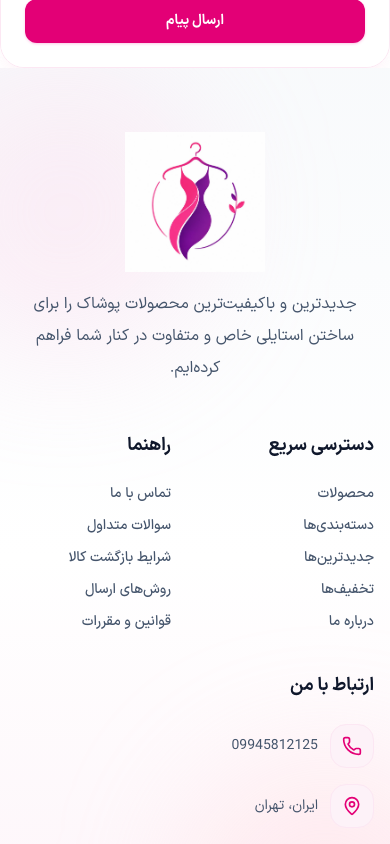
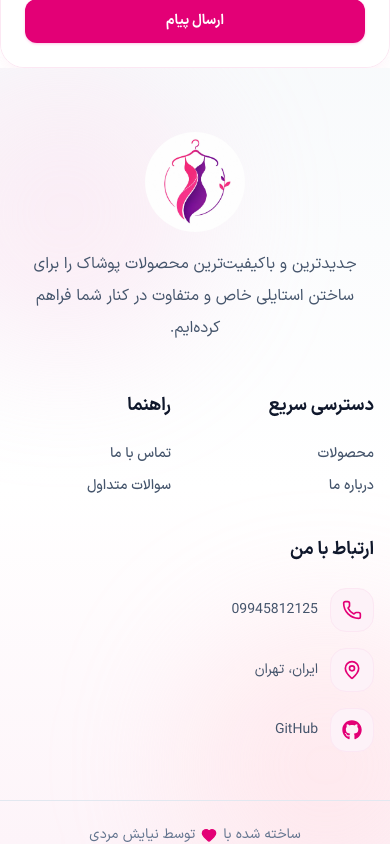
Before and after one commit to mardi-niyayesh/fashion-store, a Next.js app: page /Contact in a window 390 px wide. Shown: the part 1160-2004 px from the top of the page. Built offline with nearby package versions, Linux system fonts and the light colour scheme.

Commit message:
give link to item component footer

```diff
--- a/src/Components/layout/Footer/index.tsx
+++ b/src/Components/layout/Footer/index.tsx
@@ -1,8 +1,11 @@
 "use client";
 
 import Image from "next/image";
+import Link from "next/link";
 import Container from "@/Components/Container";
+
 import { Phone, MapPin, LucideIcon, Heart } from "lucide-react";
+
 import { FaGithub } from "react-icons/fa";
 import type { IconType } from "react-icons";
 
@@ -66,13 +69,15 @@ const Footer = () => {
             <Image
               src="/imgs/logo.jpg"
               alt="لوگوی فروشگاه"
-              width={190}
-              height={45}
-              sizes="(max-width: 768px) 140px, 190px"
+              width={150}
+              height={100}
+              sizes="(max-width: 768px) 100px, 190px"
               className="
-                h-auto
-                w-35
-                object-contain
+                h-25
+                w-25
+                rounded-full
+                object-cover
+                lg:h-47.5
                 lg:w-47.5
               "
             />
@@ -102,22 +107,28 @@ const Footer = () => {
           <FooterMenu
             title="دسترسی سریع"
             items={[
-              "محصولات",
-              "دسته‌بندی‌ها",
-              "جدیدترین‌ها",
-              "تخفیف‌ها",
-              "درباره ما",
+              {
+                title: "محصولات",
+                href: "/products",
+              },
+              {
+                title: "درباره ما",
+                href: "/about",
+              },
             ]}
           />
 
           <FooterMenu
             title="راهنما"
             items={[
-              "تماس با ما",
-              "سوالات متداول",
-              "شرایط بازگشت کالا",
-              "روش‌های ارسال",
-              "قوانین و مقررات",
+              {
+                title: "تماس با ما",
+                href: "/Contact",
+              },
+              {
+                title: "سوالات متداول",
+                href: "/question",
+              },
             ]}
           />
 
@@ -146,6 +157,7 @@ const Footer = () => {
               />
 
               <ContactItem icon={MapPin} text="ایران، تهران" />
+
               <ContactItem
                 icon={FaGithub}
                 text="GitHub"
@@ -176,17 +188,31 @@ const Footer = () => {
           <Heart
             size={16}
             strokeWidth={2}
-            className="fill-[#E30076] text-[#E30076]"
+            className="
+              fill-[#E30076]
+              text-[#E30076]
+            "
           />
 
-          <span>توسط نیایش</span>
+          <span>توسط نیایش مردی</span>
         </div>
       </div>
     </footer>
   );
 };
 
-function FooterMenu({ title, items }: { title: string; items: string[] }) {
+type FooterMenuItem = {
+  title: string;
+  href: string;
+};
+
+function FooterMenu({
+  title,
+  items,
+}: {
+  title: string;
+  items: FooterMenuItem[];
+}) {
   return (
     <div>
       <h3
@@ -211,17 +237,19 @@ function FooterMenu({ title, items }: { title: string; items: string[] }) {
         "
       >
         {items.map((item) => (
-          <li
-            key={item}
+          <li key={item.title}>
+            <Link
+              href={item.href}
               className="
-              cursor-pointer
+                inline-block
                 transition-all
                 duration-300
                 hover:translate-x-1
                 hover:text-[#E30076]
               "
             >
-            {item}
+              {item.title}
+            </Link>
           </li>
         ))}
       </ul>
@@ -260,7 +288,13 @@ function ContactItem({
           group-hover:bg-pink-100
         "
       >
-        <Icon className="h-5 w-5 text-[#E30076]" />
+        <Icon
+          className="
+            h-5
+            w-5
+            text-[#E30076]
+          "
+        />
       </div>
 
       <p
@@ -298,6 +332,18 @@ function ContactItem({
     );
   }
 
-  return <div className="group flex items-center gap-3">{content}</div>;
+  return (
+    <div
+      className="
+        group
+        flex
+        items-center
+        gap-3
+      "
+    >
+      {content}
+    </div>
+  );
 }
+
 export default Footer;
```
Lines whose indentation alone changed are shown as unchanged.
